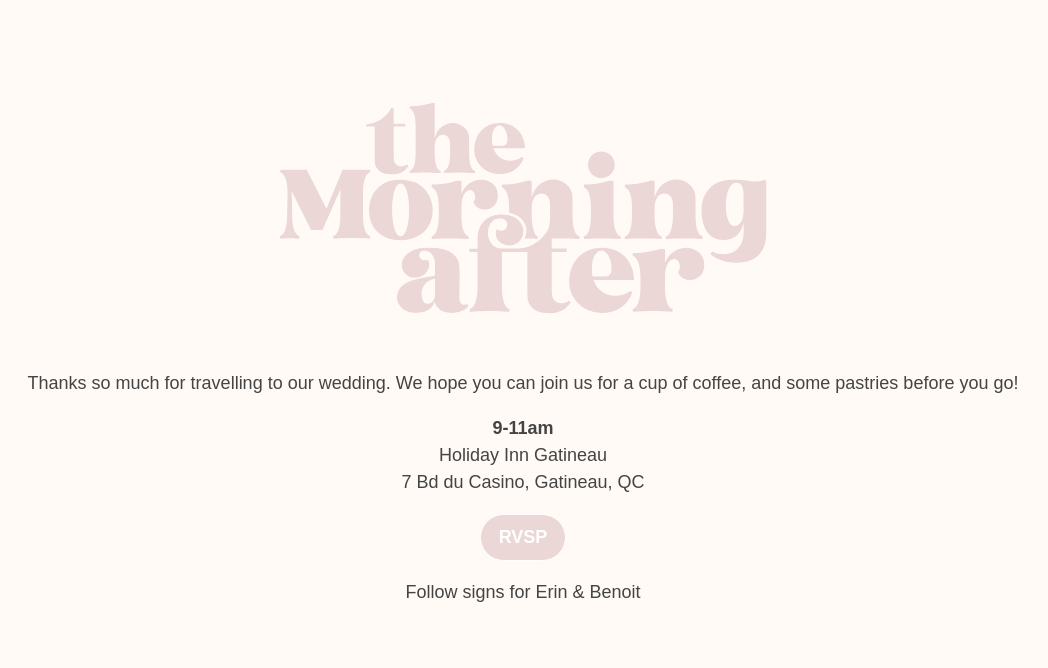
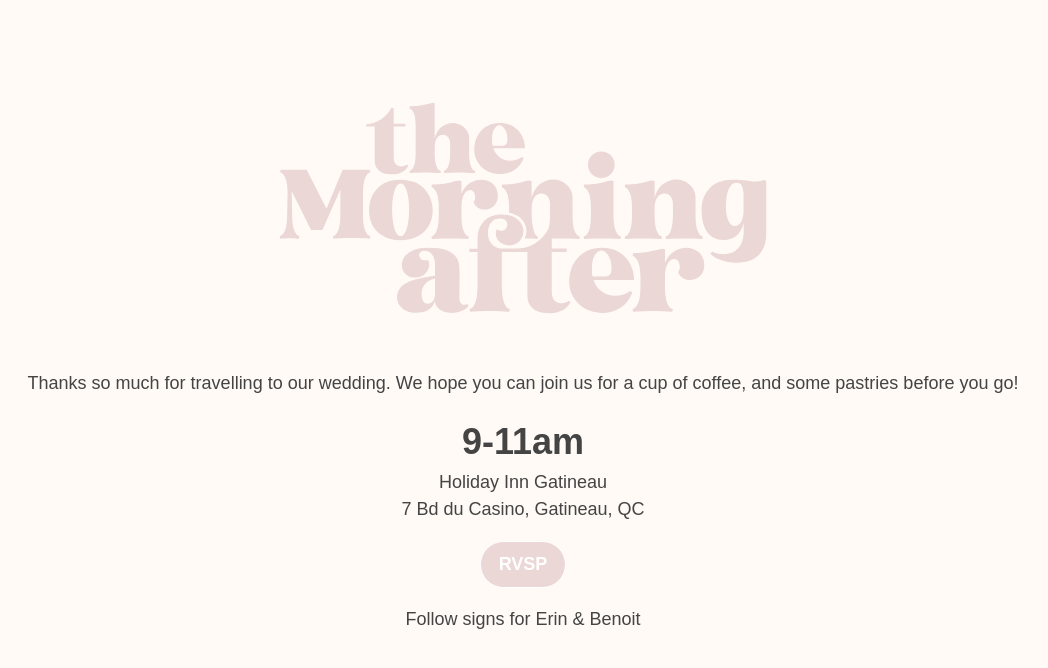
Before and after one commit to martenbjork/erin-and-benoit, a Next.js app: page /morningafter in a window 1280 px wide. Shown: the top 668 px of the page, without its empty margins (117-1165 px from the left). Built offline with nearby package versions, Linux system fonts and the light colour scheme.

Commit message:
Update TheMorningAfter.module.scss

```diff
--- a/src/styles/TheMorningAfter.module.scss
+++ b/src/styles/TheMorningAfter.module.scss
@@ -11,7 +11,7 @@
 
   h1 {
     font-weight: 600;
-    font-size: 1rem;
+    font-size: 2rem;
   }
 
   p {
```
